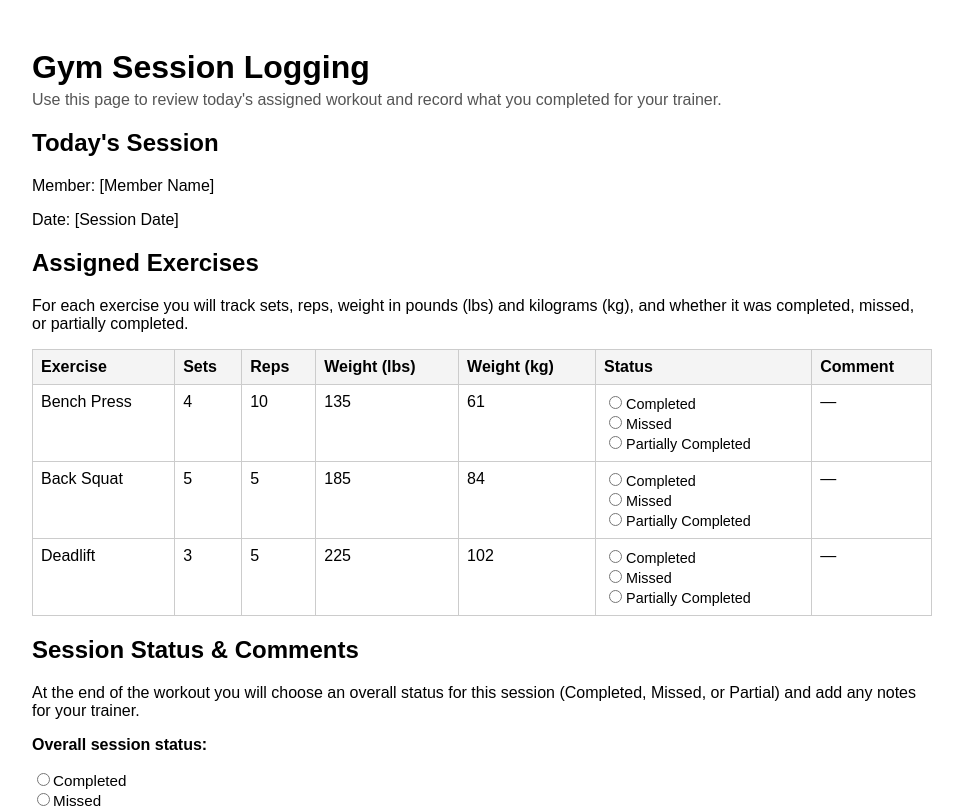
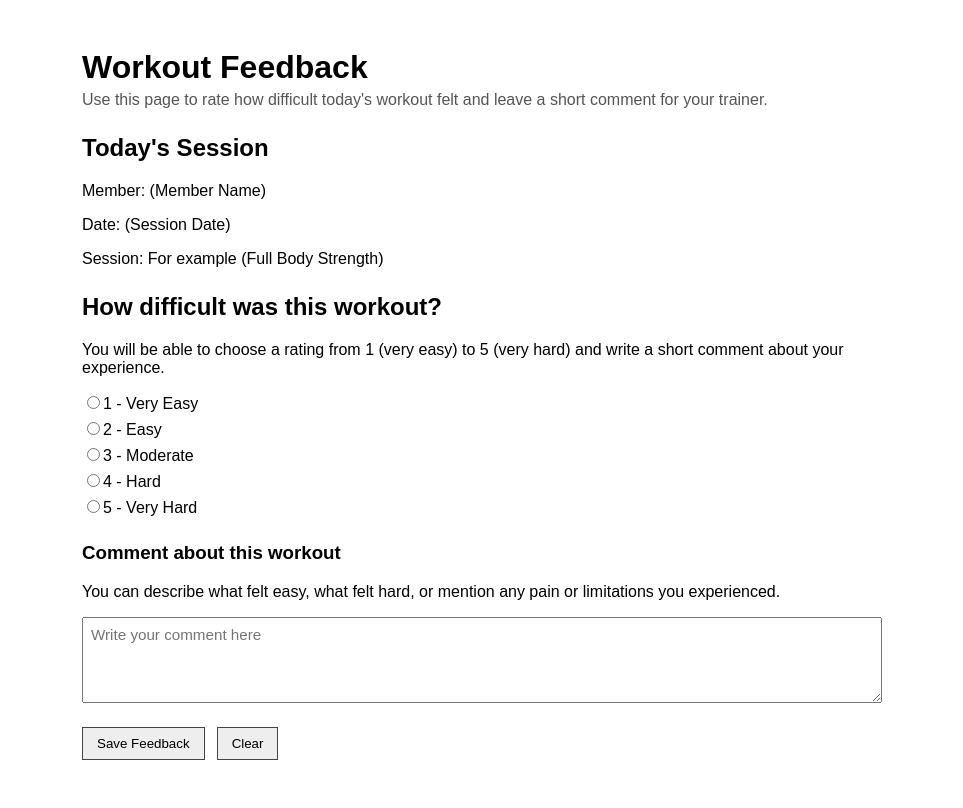
Before and after one commit to babaevv-a11y/Gym-Management-and-Performance-Tracking-System, a React (Vite) app: page / in a window 1280 px wide. Shown: the top 808 px of the page, without its empty margins (158-1121 px from the left). Built offline with nearby package versions, Linux system fonts and the light colour scheme.

Commit message:
PBI D - Workout Feedback UI

```diff
--- a/src/App.jsx
+++ b/src/App.jsx
@@ -1,7 +1,13 @@
 import PbiC from './features/pbiC/PbiC';
+import PbiD from './features/pbiD/pbiD';
 
-function App() {
-  return <div><PbiC /></div>;
+function App() { // If I want to show pbiC instead of pbiD then I can simply replace <pbiD /> with the <pbiC />
+  return (
+    <div>
+      <PbiD />
+
+    </div>
+  );
 }
 
 export default App;
--- /dev/null
+++ b/src/features/pbiD/pbiD.css
@@ -0,0 +1,60 @@
+.feedback-container {
+  max-width: 800px;
+  margin: 0 auto;
+  padding: 20px;
+  font-family: Arial, sans-serif;
+}
+
+.feedback-header h1 {
+  margin-bottom: 5px;
+}
+
+.feedback-header p {
+  margin-top: 0;
+  color: #555;
+}
+
+.session-info,
+.feedback-section,
+.feedback-actions {
+  margin-top: 25px;
+}
+
+.rating-options label {
+  font-size: 1rem;
+  margin-bottom: 6px;
+  display: inline-block;
+}
+
+.comment-section textarea {
+  width: 100%;
+  resize: vertical;
+  font-family: Arial, sans-serif;
+  font-size: 0.95rem;
+  padding: 8px;
+  box-sizing: border-box;
+}
+
+.feedback-actions {
+  margin-top: 20px;
+  display: flex;
+  align-items: center;
+  gap: 12px;
+}
+
+.feedback-actions button {
+  padding: 8px 14px;
+  border: 1px solid #444;
+  background-color: #eee;
+  cursor: pointer;
+}
+
+.feedback-actions button:hover {
+  background-color: #ddd;
+}
+
+.save-message {
+  margin-left: 10px;
+  color: green;
+  font-weight: bold;
+}
--- /dev/null
+++ b/src/features/pbiD/pbiD.jsx
@@ -0,0 +1,133 @@
+import { useState } from "react";
+import "./pbiD.css";
+
+function PbiD() {
+  const [rating, setRating] = useState("");
+  const [comment, setComment] = useState("");
+  const [saveMessage, setSaveMessage] = useState("");
+
+  const handleSave = () => {
+    setSaveMessage("Feedback saved.");
+  };
+
+  const handleClear = () => {
+    setRating("");
+    setComment("");
+    setSaveMessage("");
+  };
+
+  return (
+    <div className="feedback-container">
+      <header className="feedback-header">
+        <h1>Workout Feedback</h1>
+        <p>
+          Use this page to rate how difficult today&apos;s workout felt and leave a
+          short comment for your trainer.
+        </p>
+      </header>
+
+      <section className="session-info">
+        <h2>Today&apos;s Session</h2>
+        <p>Member: (Member Name)</p>
+        <p>Date: (Session Date)</p>
+        <p>Session: For example (Full Body Strength)</p>
+      </section>
+
+      <section className="feedback-section">
+        <h2>How difficult was this workout?</h2>
+        <p>
+          You will be able to choose a rating from 1 (very easy) to 5 (very hard) and
+          write a short comment about your experience.
+        </p>
+
+        <div className="rating-options">
+          <label>
+            <input
+              type="radio"
+              name="difficulty-rating"
+              value="1"
+              checked={rating === "1"}
+              onChange={() => setRating("1")}
+            />
+            1 - Very Easy
+          </label>
+          <br />
+
+          <label>
+            <input
+              type="radio"
+              name="difficulty-rating"
+              value="2"
+              checked={rating === "2"}
+              onChange={() => setRating("2")}
+            />
+            2 - Easy
+          </label>
+          <br />
+
+          <label>
+            <input
+              type="radio"
+              name="difficulty-rating"
+              value="3"
+              checked={rating === "3"}
+              onChange={() => setRating("3")}
+            />
+            3 - Moderate
+          </label>
+          <br />
+
+          <label>
+            <input
+              type="radio"
+              name="difficulty-rating"
+              value="4"
+              checked={rating === "4"}
+              onChange={() => setRating("4")}
+            />
+            4 - Hard
+          </label>
+          <br />
+
+          <label>
+            <input
+              type="radio"
+              name="difficulty-rating"
+              value="5"
+              checked={rating === "5"}
+              onChange={() => setRating("5")}
+            />
+            5 - Very Hard
+          </label>
+        </div>
+
+        <div className="comment-section">
+          <h3>Comment about this workout</h3>
+          <p>
+            You can describe what felt easy, what felt hard, or mention any pain or
+            limitations you experienced.
+          </p>
+          <textarea
+            rows={4}
+            placeholder="Write your comment here"
+            value={comment}
+            onChange={(event) => setComment(event.target.value)}
+          ></textarea>
+        </div>
+      </section>
+
+      <section className="feedback-actions">
+        <button type="button" onClick={handleSave}>
+          Save Feedback
+        </button>
+        <button type="button" onClick={handleClear}>
+          Clear
+        </button>
+
+        {saveMessage && <p className="save-message">{saveMessage}</p>}
+      </section>
+    </div>
+  );
+}
+
+export default PbiD;
```
